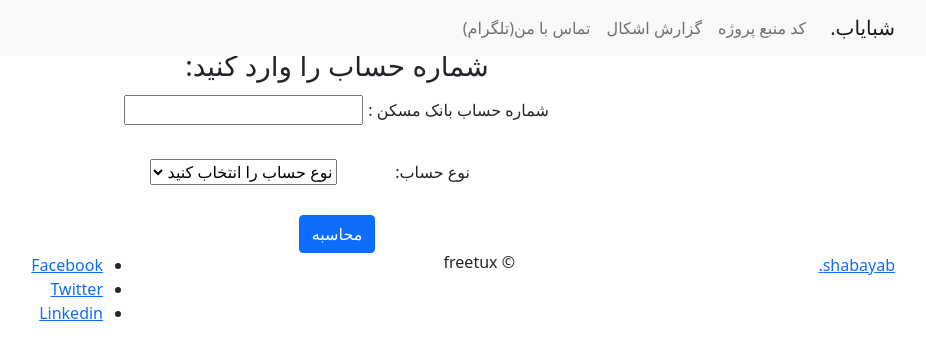
After one commit to herotux/shabayab, a Flask app: page /acnttoiban/maskan in a window 1280 px wide. The commit adds this page. Shown: the top 360 px of the page, without its empty margins (303-1229 px from the left). Run offline with Flask 2, Linux system fonts and the light colour scheme; some libraries are stand-ins or nearby versions.

Commit message:
Maskan bank added

```diff
--- a/app.py
+++ b/app.py
@@ -686,3 +686,31 @@ def mehriranconvert():
         cd = "0" + str(cd)
     iban = cc + cd + bban
     return render_template('/acnttoiban/mehriran.html', iban=iban)
+
+
+@app.route('/acnttoiban/maskan')
+def maskan():
+    return render_template('/acnttoiban/maskan.html')
+
+
+@app.route("/acnttoiban/maskan", methods=["POST"])
+def maskanconvert():
+    an = request.form['accountnumber']
+    accounttype = request.form['accounttype']
+    # Bank identify number for maskan
+    bi = "014"
+    # Iran code
+    cc = "IR"
+    if accounttype == "tashilat":
+        bban = bi + "302" + str(an)
+    elif accounttype == "seporde" and len(str(an)) == 11:
+        bban = bi + "0040000" + str(an)
+    elif accounttype == "seporde" and len(str(an)) == 12:
+        bban = bi + "00400000" + str(an)
+
+    # check digits
+    cd = str(98 - int(bban + "182700") % 97)
+    if len(cd) < 2:
+        cd = "0" + str(cd)
+    iban = cc + cd + bban
+    return render_template('/acnttoiban/mellat.html', iban=iban)
--- /dev/null
+++ b/templates/acnttoiban/maskan.html
@@ -0,0 +1,34 @@
+{% extends "base.html" %}
+{% block title %}تبدیل شماره حساب بانک مسکن به شماره شبا{% endblock %}
+
+{% block head %}
+    {{ super() }}
+    <style type="text/css">
+        .important { color: #336699; }
+    </style>
+{% endblock %}
+
+{% block content %}
+<div class="container-fluid">
+    <div class="row text-center">
+      <div class="col-sm">
+        <h3>شماره حساب را وارد کنید:</h3>
+
+        <form action="/acnttoiban/mellat" method="POST">
+          <label for="accountnumber" class="col-sm-2 col-form-label" >شماره حساب بانک مسکن :</label>
+          <input name="accountnumber"><br><br>
+          <label for="accounttype" class="col-sm-2 col-form-label" >نوع حساب:</label>
+          <select name="accounttype" class="custom-select">
+            <option selected>نوع حساب را انتخاب کنید</option>
+            <option value="tashilat">تسهیلات</option>
+            <option value="seporde">سپرده</option>
+          </select><br><br>
+          <input class="btn btn-primary" type="submit" value="محاسبه">
+        </form>
+        {% if iban%}
+        <h3>{{ iban }}</h3>
+        {% endif %}
+      </div>
+    </div>
+  </div>
+{% endblock %}
--- a/templates/index.html
+++ b/templates/index.html
@@ -197,9 +197,9 @@
                   </div>
                   <div class="col-sm text-center">
                      <div class="views-field views-field-field-image">
-                        <div class="field-content"><a href="#" ><img typeof="foaf:Image" src="{{url_for('static', filename='maskan.png')}}" alt="" width="150" height="150"></a></div>
+                        <div class="field-content"><a href="/acnttoiban/maskan" ><img typeof="foaf:Image" src="{{url_for('static', filename='maskan.png')}}" alt="" width="150" height="150"></a></div>
                      </div>
-                     <div class="text-center"><span class="field-content"><a href="#" >بانک مسکن</a></span></div>
+                     <div class="text-center"><span class="field-content"><a href="/acnttoiban/maskan" >بانک مسکن</a></span></div>
                   </div>
                   <div class="col-sm text-center">
                      <div class="views-field views-field-field-image">
```
